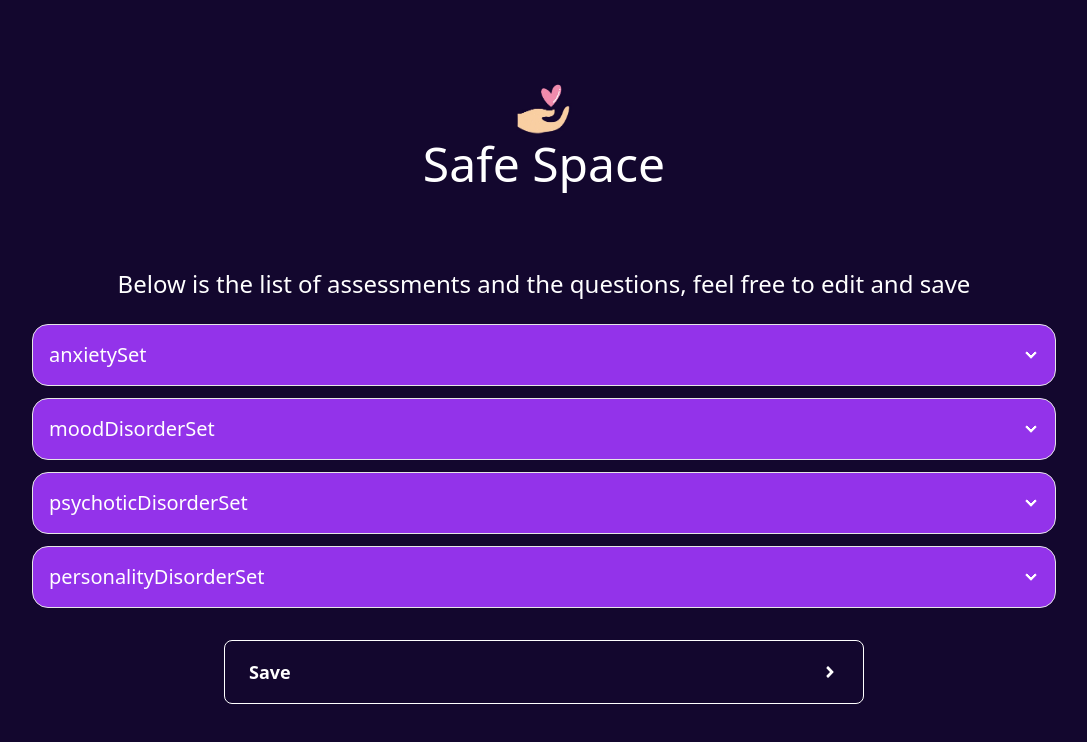
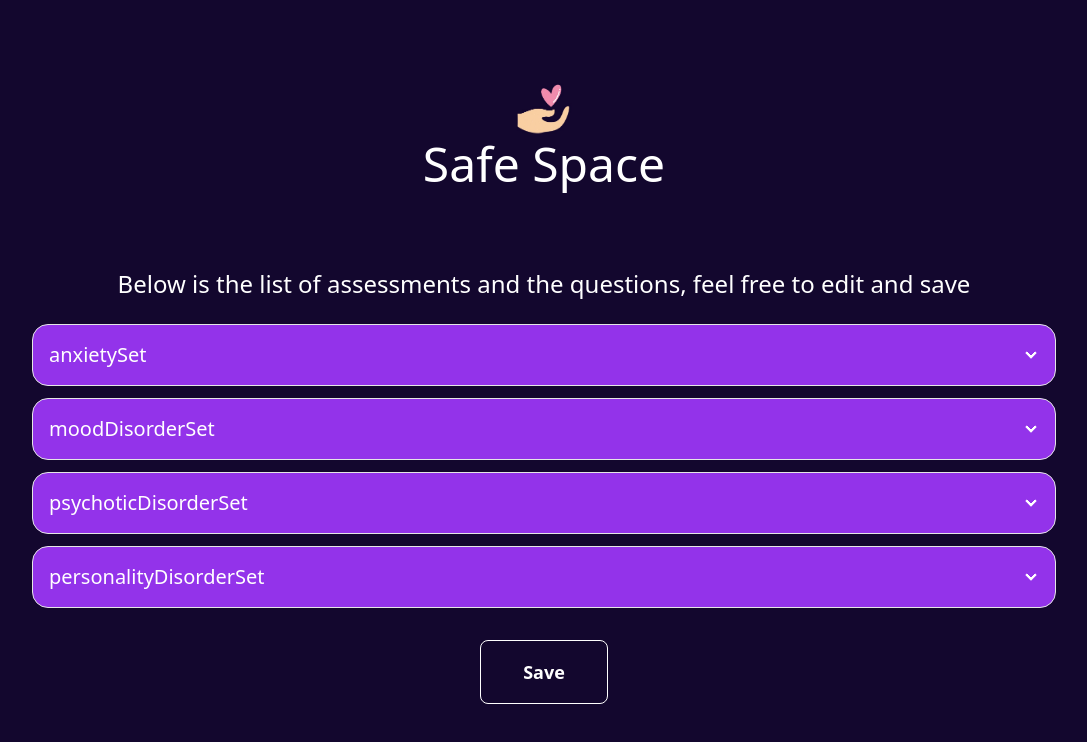
Before and after one commit to vineetpanwar/safe_space, a Next.js app in the folder client/: page /healthcare/assessment in a window 1280 px wide. Shown: the top 742 px of the page, without its empty margins (96-1183 px from the left). Built offline with nearby package versions, Linux system fonts and the light colour scheme.

Commit message:
fixed routes

```diff
--- a/client/src/pages/healthcare/assessment.tsx
+++ b/client/src/pages/healthcare/assessment.tsx
@@ -52,10 +52,10 @@ const HealthcareAssessment = () => {
         }
         </div>
         <button
-        className="btn btn-lg btn-outline mt-[2rem] w-[50%] text-[#fff] hover:bg-[#230C59] hover:text-[#fff] hover:border-[#fff]"
+        className="btn btn-lg btn-outline mt-[2rem] w-[10%] text-[#fff] hover:bg-[#230C59] hover:text-[#fff] hover:border-[#fff]"
         onClick={() => {router.push('/healthcare');}}
       >
-        Save <FaAngleRight className='ml-auto'/>
+        Save
       </button>
       </div>
   );
--- a/client/src/pages/login/index.tsx
+++ b/client/src/pages/login/index.tsx
@@ -47,7 +47,7 @@ const LoginPage: FC = () => {
               value={email}
               required
               onChange={(e) => setEmail(e.target.value)}
-              className="w-[85%] ml-auto input input-bordered input-primary w-full text-[#fff] border-[#fff]" />
+              className="w-[73%] ml-auto input input-bordered input-primary w-full text-[#fff] border-[#fff]" />
           </label>
 
           <label className="mt-[2rem] input bg-transparent text-[#fff] flex items-center gap-2 focus:outline-none focus:border-none">
@@ -59,14 +59,14 @@ const LoginPage: FC = () => {
             value={password}
             onChange={(e) => setPassword(e.target.value)}
             required
-            className="w-[85%] ml-auto input input-bordered input-primary w-full text-[#fff] border-[#fff]" />
+            className="w-[73%] ml-auto input input-bordered input-primary w-full text-[#fff] border-[#fff]" />
           </label>
           </div>
           {error && <p className="text-red-500 text-xs text-center">{error}</p>}
           <div className='flex align-center justify-center'>
           <button
             type="submit"
-            className="mt-[3rem] btn w-full bg-purple-600 hover:bg-transparent hover:text-[#fff] hover:border-[#fff]">
+            className="mt-[3rem] btn w-full text-[#fff] bg-purple-600 hover:bg-transparent hover:text-[#fff] hover:border-[#fff]">
             Login
           </button>
           </div>
```
